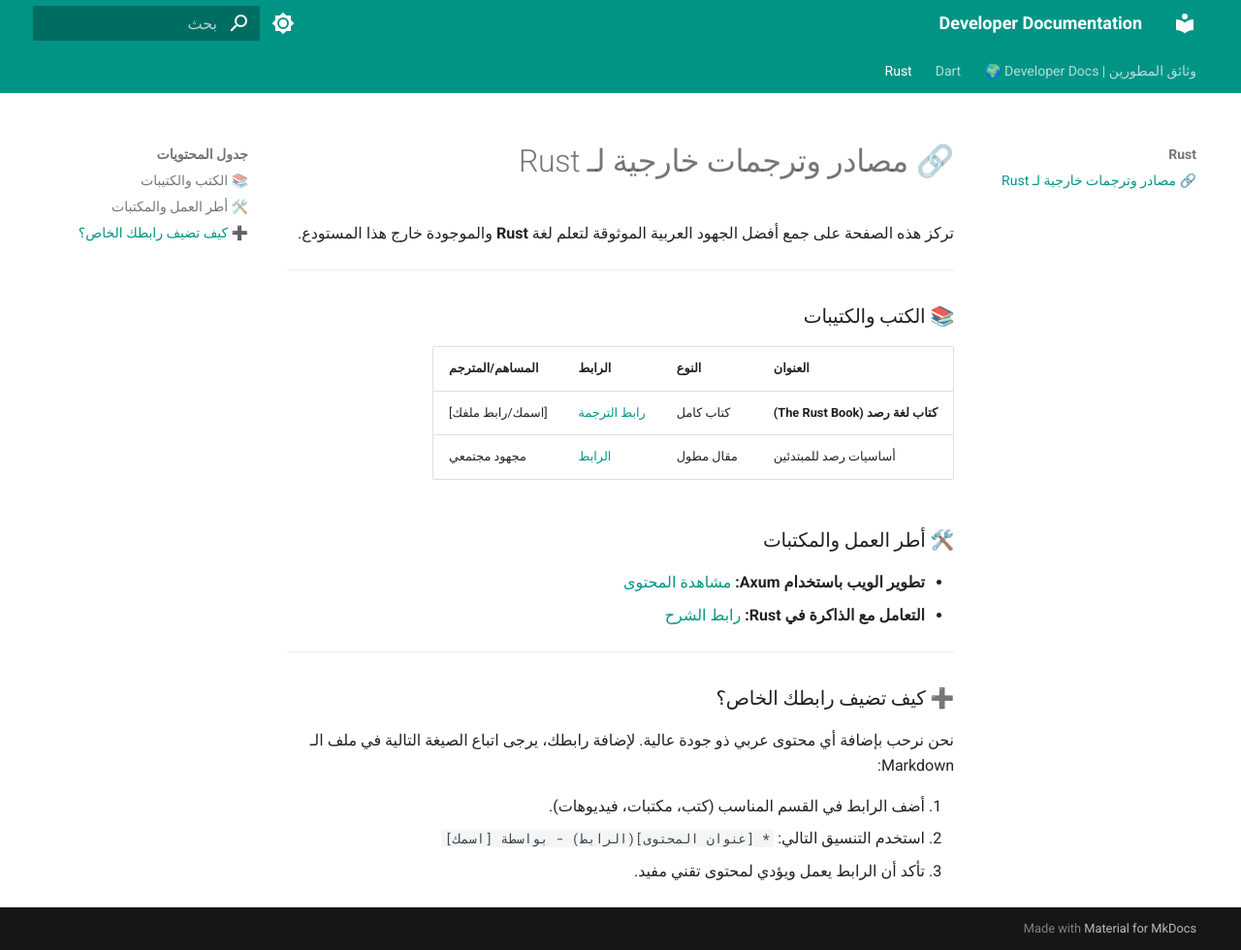
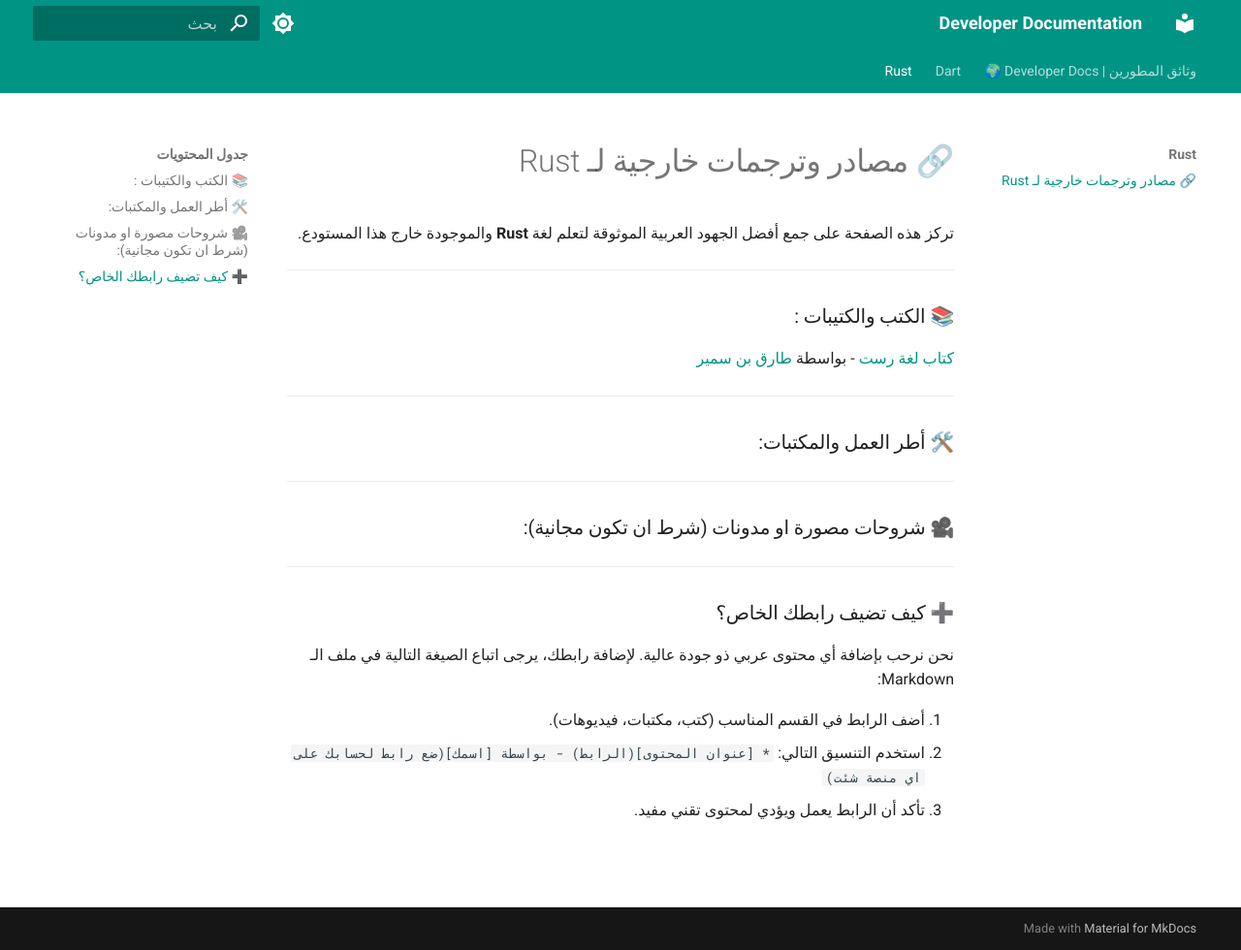
Before and after one commit to tareksamerr-cmd/Docs, an MkDocs documentation site: the page built from docs/Rust/external_links.md, in a window 1280 px wide and 980 px high. Shown: the whole window at 97% size. Built offline with MkDocs 1.6.1 and Material for MkDocs 9.7.7, drawn with Linux system fonts in a browser that asks for light colours.

Commit message:
Revise external links section in Rust documentation
Updated external links for Rust resources in Arabic.

```diff
--- a/docs/Rust/external_links.md
+++ b/docs/Rust/external_links.md
@@ -4,16 +4,16 @@
 
 ---
 
-### 📚 الكتب والكتيبات
-| العنوان | النوع | الرابط | المساهم/المترجم |
-| :--- | :--- | :--- | :--- |
-| **كتاب لغة رصد (The Rust Book)** | كتاب كامل | [رابط الترجمة](#) | [اسمك/رابط ملفك] |
-| أساسيات رصد للمبتدئين | مقال مطول | [الرابط](#) | مجهود مجتمعي |
+### 📚 الكتب والكتيبات :
+[كتاب لغة رست](https://tareksamerr-cmd.github.io/rust-book-ar/print.html) - بواسطة [طارق بن سمير](https://github.com/tareksamerr-cmd)
 
-### 🛠️ أطر العمل والمكتبات
-* **تطوير الويب باستخدام Axum:** [مشاهدة المحتوى](#)
-* **التعامل مع الذاكرة في Rust:** [رابط الشرح](#)
+---
+### 🛠️ أطر العمل والمكتبات:
 
+---
+
+
+### 🎥 شروحات مصورة او مدونات (شرط ان تكون مجانية):
 ---
 
 ### ➕ كيف تضيف رابطك الخاص؟
@@ -21,5 +21,5 @@
 
 1. أضف الرابط في القسم المناسب (كتب، مكتبات، فيديوهات).
 2. استخدم التنسيق التالي:
-   `* [عنوان المحتوى](الرابط) - بواسطة [اسمك]`
+   `* [عنوان المحتوى](الرابط) - بواسطة [اسمك](ضع رابط لحسابك على اي منصة شئت)`
 3. تأكد أن الرابط يعمل ويؤدي لمحتوى تقني مفيد.
```
